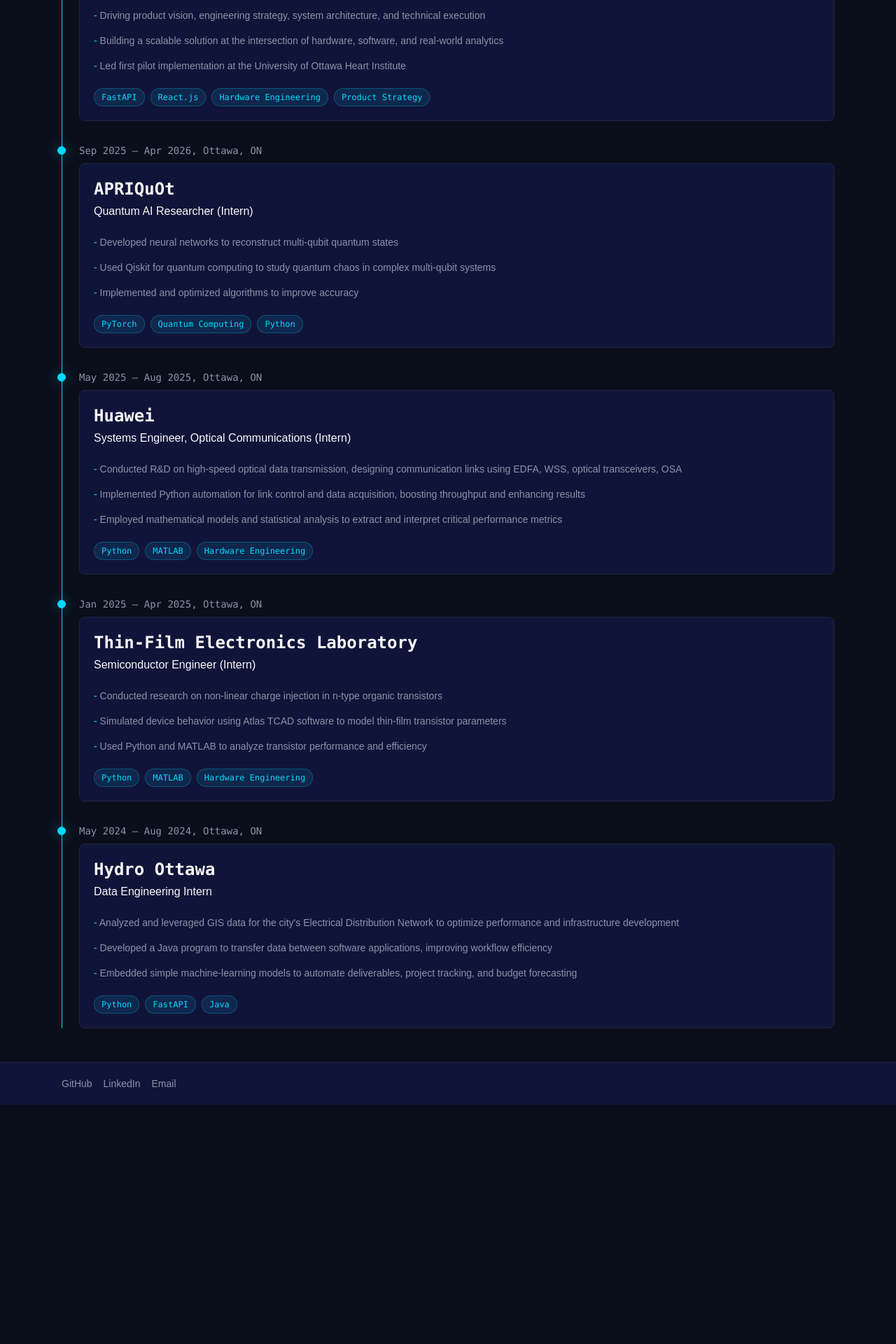
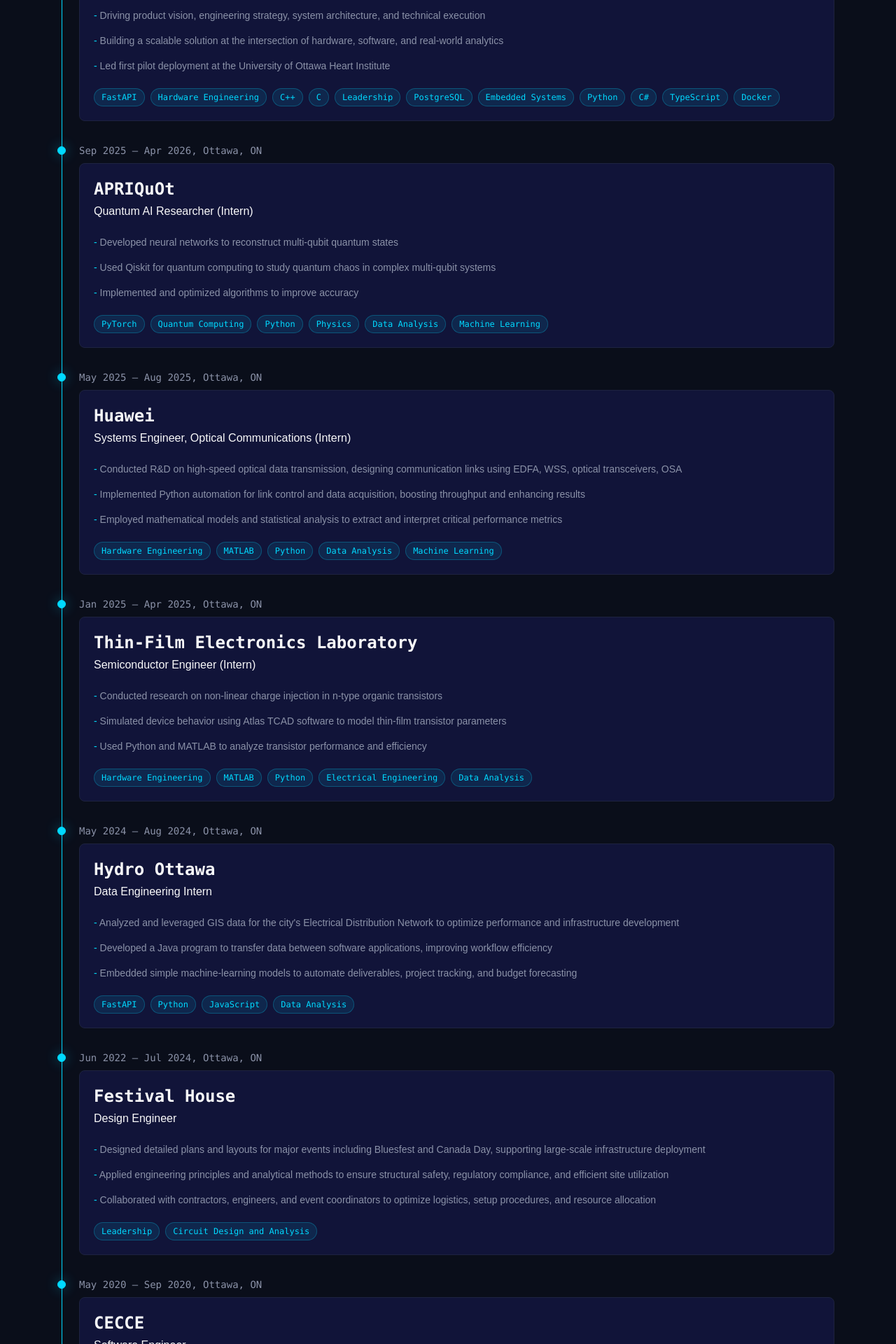
Before and after one commit to Zachary-Levesque/Portfolio, a Next.js app: page /experience in a window 1280 px wide. Shown: the part 700-2620 px from the top of the page at 70% size. Before the commit the page ends 2278 px from the top, so only its background shows below. Built offline with nearby package versions, Linux system fonts and the light colour scheme.

Commit message:
Update experience.ts

```diff
--- a/content/experience.ts
+++ b/content/experience.ts
@@ -16,19 +16,38 @@ export const experience: ExperienceEntry[] = [
       "Collaborated with the firmware team, working in C#, to implement and debug embedded firmware supporting protocol validation",
       "Diagnosed and resolved issues across the hardware/firmware boundary, combining hardware configuration, signal analysis, and low-level debugging"
     ],
-    skills: ["Python", "C#", "Embedded Systems", "Hardware Engineering"]
+    skills: [
+      "Hardware Engineering",
+      "Embedded Systems",
+      "Python",
+      "C#",
+      "Linux",
+      "Circuit Design and Analysis"
+    ]
   },
   {
     company: "Seets Inc",
-    role: "Co-Founder & CEO",
+    role: "CEO & Co-Founder",
     dateRange: "May 2026 – Present, Ottawa, ON",
     bullets: [
       "Co-founded an IoT smart seating startup focused on real-time occupancy tracking for institutions",
       "Driving product vision, engineering strategy, system architecture, and technical execution",
       "Building a scalable solution at the intersection of hardware, software, and real-world analytics",
-      "Led first pilot implementation at the University of Ottawa Heart Institute"
+      "Led first pilot deployment at the University of Ottawa Heart Institute"
     ],
-    skills: ["FastAPI", "React.js", "Hardware Engineering", "Product Strategy"]
+    skills: [
+      "FastAPI",
+      "Hardware Engineering",
+      "C++",
+      "C",
+      "Leadership",
+      "PostgreSQL",
+      "Embedded Systems",
+      "Python",
+      "C#",
+      "TypeScript",
+      "Docker"
+    ]
   },
   {
     company: "APRIQuOt",
@@ -39,7 +58,14 @@ export const experience: ExperienceEntry[] = [
       "Used Qiskit for quantum computing to study quantum chaos in complex multi-qubit systems",
       "Implemented and optimized algorithms to improve accuracy"
     ],
-    skills: ["PyTorch", "Quantum Computing", "Python"]
+    skills: [
+      "PyTorch",
+      "Quantum Computing",
+      "Python",
+      "Physics",
+      "Data Analysis",
+      "Machine Learning"
+    ]
   },
   {
     company: "Huawei",
@@ -50,7 +76,13 @@ export const experience: ExperienceEntry[] = [
       "Implemented Python automation for link control and data acquisition, boosting throughput and enhancing results",
       "Employed mathematical models and statistical analysis to extract and interpret critical performance metrics"
     ],
-    skills: ["Python", "MATLAB", "Hardware Engineering"]
+    skills: [
+      "Hardware Engineering",
+      "MATLAB",
+      "Python",
+      "Data Analysis",
+      "Machine Learning"
+    ]
   },
   {
     company: "Thin-Film Electronics Laboratory",
@@ -61,7 +93,13 @@ export const experience: ExperienceEntry[] = [
       "Simulated device behavior using Atlas TCAD software to model thin-film transistor parameters",
       "Used Python and MATLAB to analyze transistor performance and efficiency"
     ],
-    skills: ["Python", "MATLAB", "Hardware Engineering"]
+    skills: [
+      "Hardware Engineering",
+      "MATLAB",
+      "Python",
+      "Electrical Engineering",
+      "Data Analysis"
+    ]
   },
   {
     company: "Hydro Ottawa",
@@ -72,6 +110,28 @@ export const experience: ExperienceEntry[] = [
       "Developed a Java program to transfer data between software applications, improving workflow efficiency",
       "Embedded simple machine-learning models to automate deliverables, project tracking, and budget forecasting"
     ],
-    skills: ["Python", "FastAPI", "Java"]
+    skills: ["FastAPI", "Python", "JavaScript", "Data Analysis"]
+  },
+  {
+    company: "Festival House",
+    role: "Design Engineer",
+    dateRange: "Jun 2022 – Jul 2024, Ottawa, ON",
+    bullets: [
+      "Designed detailed plans and layouts for major events including Bluesfest and Canada Day, supporting large-scale infrastructure deployment",
+      "Applied engineering principles and analytical methods to ensure structural safety, regulatory compliance, and efficient site utilization",
+      "Collaborated with contractors, engineers, and event coordinators to optimize logistics, setup procedures, and resource allocation"
+    ],
+    skills: ["Leadership", "Circuit Design and Analysis"]
+  },
+  {
+    company: "CECCE",
+    role: "Software Engineer",
+    dateRange: "May 2020 – Sep 2020, Ottawa, ON",
+    bullets: [
+      "Created software allowing students to do school work virtually",
+      "Used strong analytical and problem-solving skills to develop effective solutions for challenging situations",
+      "Participated in team projects, demonstrating an ability to work collaboratively and effectively"
+    ],
+    skills: ["FastAPI", "PostgreSQL", "TypeScript"]
   }
 ];
```
